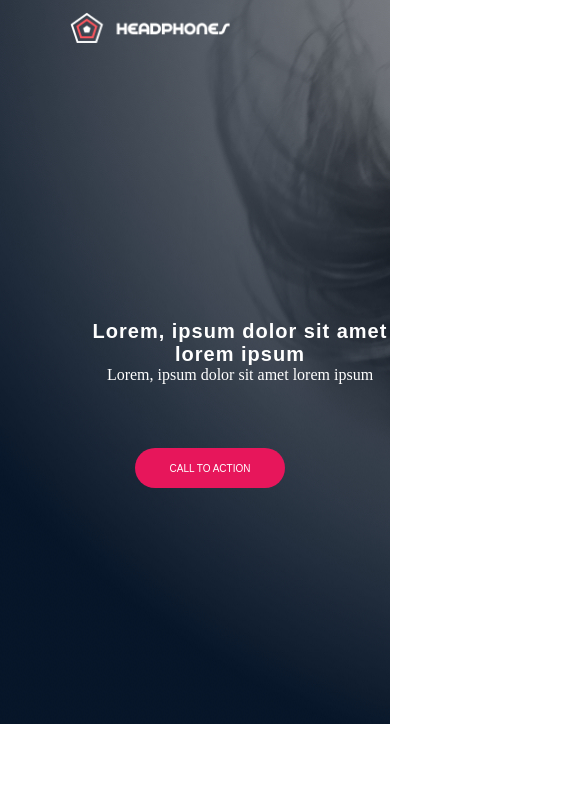
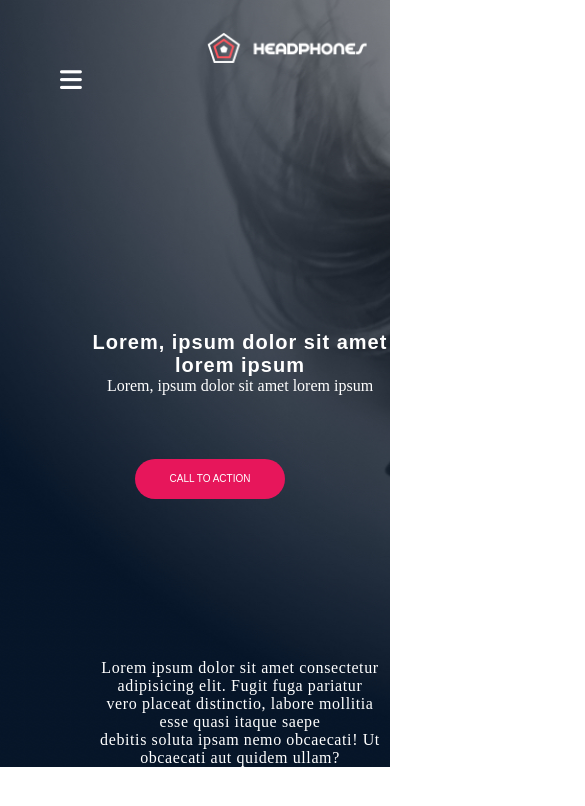
Before and after one commit to Nshizirungurw/alx_html_css, a plain HTML site: page headphones/0-index.html in a window 390 px wide. Shown: the top 806 px of the page, 585 px wide, since content can reach past the window. Drawn offline with Linux system fonts and the light colour scheme.

Commit message:
initial commit

```diff
--- a/headphones/0-index.html
+++ b/headphones/0-index.html
@@ -9,10 +9,9 @@
 </head>
 <body>
     <header>
+        <i class="fas fa-bars" id="menu"></i>
         <nav>
-            <div class="menu">
-                <i class="fas fa-bars"></i>
-            </div>
+
             <div class="logo">
                 <a href="#">
                     <img src="./images/logo_headphones.png" alt="Logo">
@@ -35,7 +34,7 @@
         </div>
         <div class="lorem-2">
             <p>
-                Lorem ipsum dolor sit amet consectetur adipisicing elit. Fugit fuga pariatur vero placeat distinctio, labore mollitia esse quasi itaque saepe debitis soluta ipsam nemo obcaecati! Ut obcaecati aut quidem ullam?</p>
+                Lorem ipsum dolor sit amet consectetur adipisicing elit. Fugit fuga pariatur <br> vero placeat distinctio, labore mollitia esse quasi itaque saepe <br> debitis soluta ipsam nemo obcaecati! Ut <br> obcaecati aut quidem ullam?</p>
         </div>
     </header>
 
--- a/headphones/0-styles.css
+++ b/headphones/0-styles.css
@@ -4,22 +4,28 @@
 }
 header{
     background-image: url("./images/headphones_hero_1.jpg");
+    background-size: cover;
+    background-repeat: no-repeat;
 
 }
-.menu{
-    padding: 3%;
-}
-.menu i{
+
+#menu{
+    position: absolute;
     font-size: 25px;
     color: white;
+    top: 8%;
     display: none;
+    margin-left: 60px;
+    cursor: pointer;
 }
 header nav{
+    width: 100%;
     display: flex;
     justify-content: space-between;
 }
 .logo{
-    padding: 3% 12%;
+    width: 9em;
+    padding: 3% 14%;
 }
 .logo a{
     display: flex;
@@ -39,7 +45,7 @@ header nav{
     display: flex;
     justify-content: center;
     list-style-type: none;
-    margin-right: 5em;
+    margin-right: 3em;
     padding-top: 10%;
 
 }
@@ -87,14 +93,43 @@ header nav{
     box-shadow: 3px 3px 3px rgb(199, 21, 80);
 }
 .lorem-2{
-    width: 430px;
+    text-align: center;
     color: white;
-    padding-left: 30em;
-    padding-top: 4em;
-    margin-right: 70px;
-    padding-bottom: 100px;
+    padding-top: 10em;
+    margin-left: 90px;
 }
 .lorem-2 p{
     text-align: center;
     letter-spacing: 0.6px;
 }
+#check{
+    display: none;
+}
+
+@media (max-width: 719px) {
+    .logo{
+        margin-left: 15em;
+        margin-top: 20px;
+    }
+    #menu{
+        display: block;
+        cursor: pointer;
+    }
+    nav{
+        display: flex;
+        flex-direction: column;
+    }
+    .nav-links{
+        display: none;
+    }
+    .nav-links ul{
+        display: flex;
+        flex-direction: column;
+        text-align: center;
+        left: -100%;
+        transition: all .1s;
+    }
+    .nav-links ul li{
+        margin-top: 2em;
+    }
+}
```
